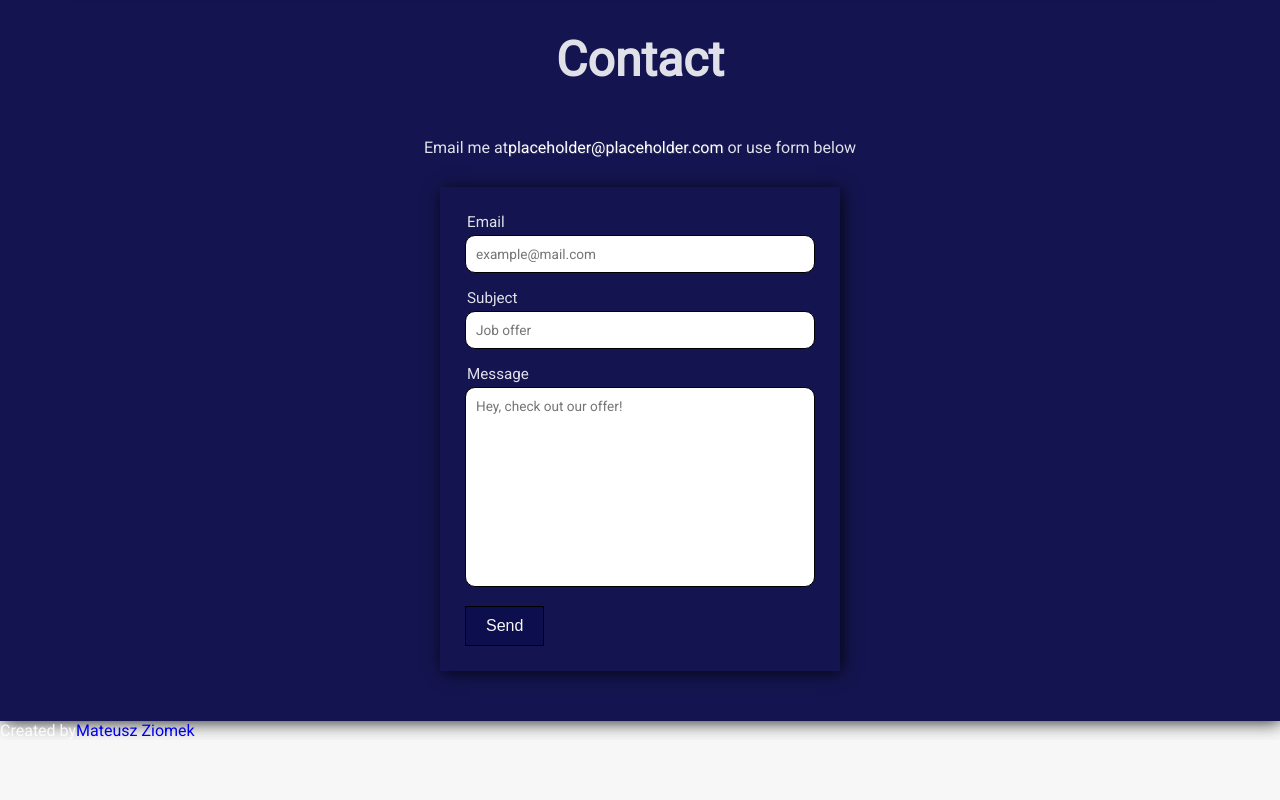
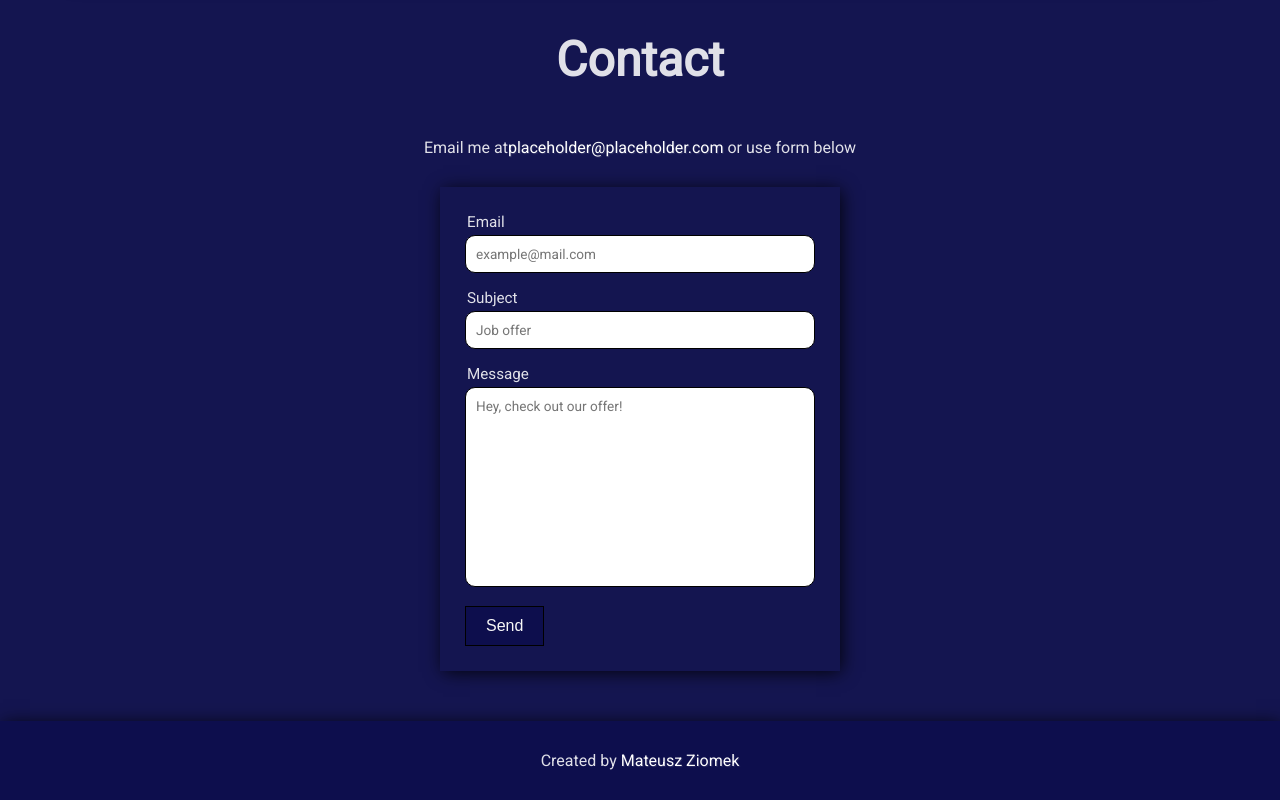
Before and after one commit to hommat/portfollio-react, a React (Create React App) app: page / in a window 1280 px wide. Shown: the part 2150-2950 px from the top of the page. Before the commit the page ends 2890 px from the top, so only its background shows below. Built offline with nearby package versions, Linux system fonts and the light colour scheme.

Commit message:
Add Footer styles

```diff
--- /dev/null
+++ b/src/components/footer/Footer.style.ts
@@ -0,0 +1,14 @@
+import styled from "../../styles/styled-components";
+
+export const SFooter = styled.footer`
+  text-align: center;
+  background: ${({ theme }) => theme.colors.primary};
+  color: ${({ theme }) => theme.colors.textWhite};
+  padding: 30px 0;
+  box-shadow: ${({ theme }) => theme.shadows.default};
+`;
+
+export const SAuthor = styled.a`
+  color: white;
+  text-shadow: ${({ theme }) => theme.shadows.text};
+`;
--- a/src/components/footer/Footer.tsx
+++ b/src/components/footer/Footer.tsx
@@ -1,16 +1,13 @@
 import React from "react";
-import styled from "styled-components";
 
-const SRoot = styled.footer``;
-
-const SAuthor = styled.a``;
+import { SFooter, SAuthor } from "./Footer.style";
 
 const Footer = () => {
   return (
-    <SRoot>
-      Created by
+    <SFooter>
+      Created by{" "}
       <SAuthor href="https://github.com/hommat">Mateusz Ziomek</SAuthor>
-    </SRoot>
+    </SFooter>
   );
 };
 
--- a/src/components/menu/Menu.tsx
+++ b/src/components/menu/Menu.tsx
@@ -11,8 +11,8 @@ const Menu = () => {
   }
 
   return (
-    <SMenu onClick={toggleMenuOpen}>
-      <SHamburger>
+    <SMenu>
+      <SHamburger onClick={toggleMenuOpen}>
         <SHamburgerBar menuOpen={menuOpen}></SHamburgerBar>
       </SHamburger>
       <Navigation menuOpen={menuOpen} />
```
